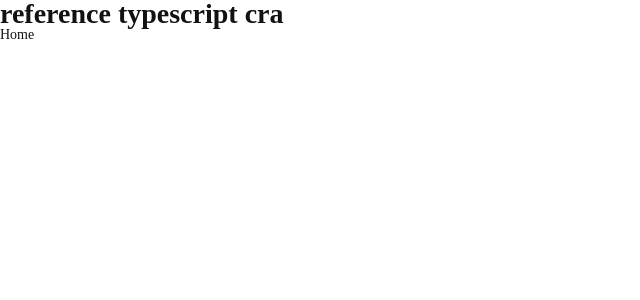
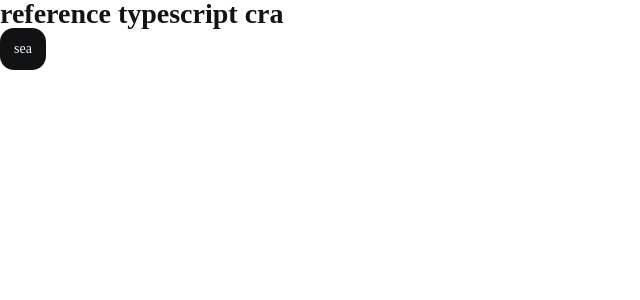
Before and after one commit to sinri0809/sinristory, a React (Create React App) app: page /#/ in a window 1280 px wide. Shown: the top 300 px of the page, without its empty margins (0-640 px from the left). Built offline with nearby package versions, Linux system fonts and the light colour scheme.

Commit message:
Add Sea Page

```diff
--- a/src/App.tsx
+++ b/src/App.tsx
@@ -1,12 +1,12 @@
 import React from 'react';
-import Header from 'components/layout/Header';
+// import Header from 'components/layout/Header';
 import MainRouter from 'routes/Router';
 import 'style/index.scss';
 
 function App() {
   return (
     <div className="App">
-      <Header />
+      {/* <Header /> */}
       <MainRouter />
     </div>
   );
--- a/src/components/layout/Header.tsx
+++ b/src/components/layout/Header.tsx
@@ -1,7 +1,17 @@
+import Button from "components/common/Button";
+
 const Header = () => {
   return (
     <header>
       <h1>reference typescript cra</h1>
+
+      <nav>
+        <Button
+          label="sea"
+          link="/sea"
+          className="btn-sea"
+        />
+      </nav>
     </header>
   )
 };
--- a/src/pages/PageHome.tsx
+++ b/src/pages/PageHome.tsx
@@ -1,6 +1,8 @@
+import Header from "components/layout/Header";
+
 const PageHome = () => {
   return <>
-    Home
+    <Header />
   </>
 };
 
--- /dev/null
+++ b/src/pages/PageSea.tsx
@@ -0,0 +1,8 @@
+const PageSea = () => {
+  return (
+    <div className="sea">
+    </div>
+  )
+};
+
+export default PageSea;
--- a/src/routes/Router.tsx
+++ b/src/routes/Router.tsx
@@ -1,11 +1,13 @@
 import { Routes, Route } from "react-router-dom";
 
 import PageHome from "pages/PageHome";
+import PageSea from "pages/PageSea";
 
 const MainRouter = () => {
   return <>
     <Routes>
       <Route path="/" element={<PageHome />} />
+      <Route path="/sea" element={<PageSea />} />
     </Routes>
   </>
 };
--- a/src/style/index.scss
+++ b/src/style/index.scss
@@ -9,9 +9,10 @@
 
 // pages
 @import './pages/home';
+@import './pages/sea';
 
 
-.App{
+.App {
   width: 100vw;
   height: 100vh;
 
```
Also changed, not shown: src/style/pages/_sea.scss (added).
